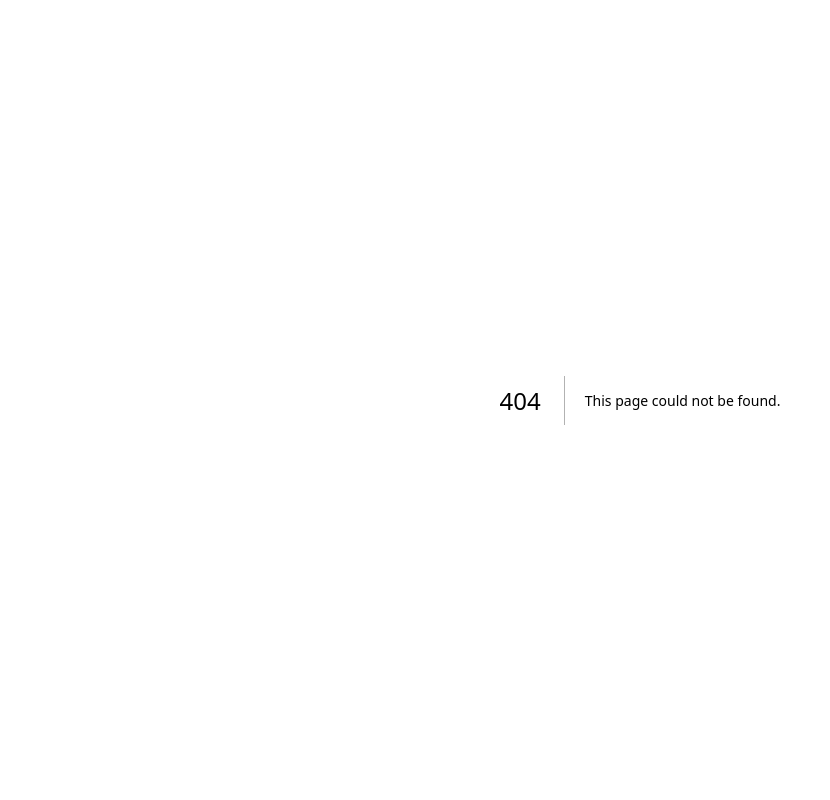
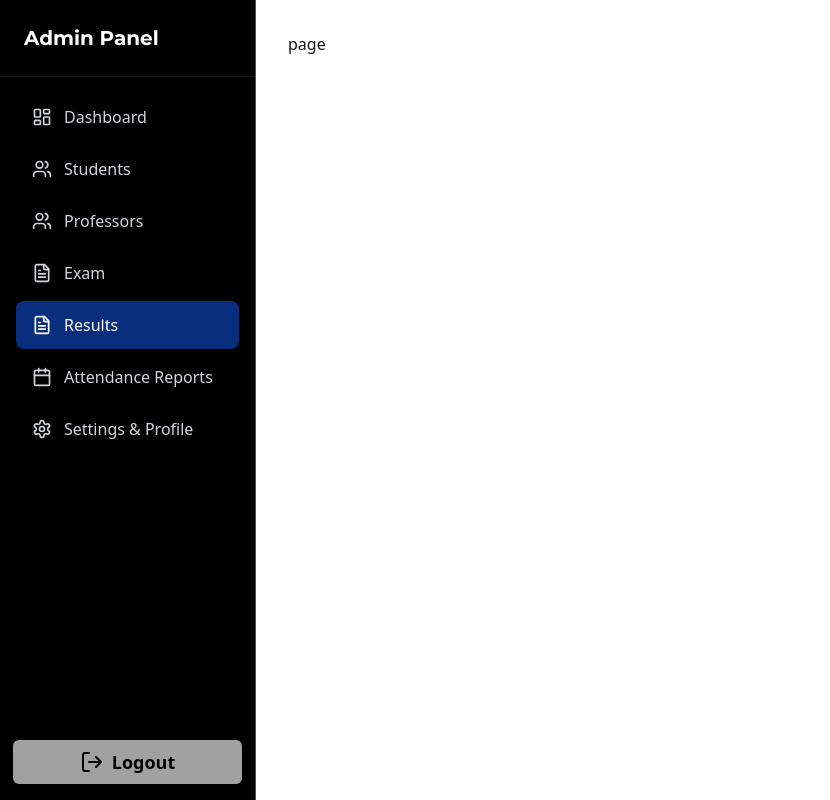
Before and after one commit to ayeman-07/AcadMate, a Next.js app: page /admin/results/1/1 in a window 1280 px wide. Before the commit this address had no page. Shown: the whole page, without its empty margins (0-830 px from the left). Built offline with nearby package versions, Linux system fonts and the light colour scheme; a web font is replaced by a local one.

Commit message:
feat: update SemesterCard routing; add dynamic base path for results and attendance sections feat: add attendance and results page components; implement basic structure for future development

```diff
--- /dev/null
+++ b/src/app/admin/attendance/[department]/[sem]/page.tsx
@@ -0,0 +1,9 @@
+import React from 'react'
+
+function page() {
+  return (
+    <div>page</div>
+  )
+}
+
+export default page
--- /dev/null
+++ b/src/app/admin/results/[department]/[sem]/page.tsx
@@ -0,0 +1,9 @@
+import React from 'react'
+
+function page() {
+  return (
+    <div>page</div>
+  )
+}
+
+export default page
--- a/src/components/students/SemesterCard.tsx
+++ b/src/components/students/SemesterCard.tsx
@@ -38,7 +38,14 @@ const SemesterCard: FC<SemesterCardProps> = ({
         ? actualDepartment.toLowerCase().replace(/\s+/g, "-")
         : deptSlug;
 
-    return `/admin/users/students/${finalDeptSlug}/${formattedSemester}`;
+    const basePath =
+      section === "results"
+        ? "/admin/results"
+        : section === "attendance"
+        ? "/admin/attendance"
+        : "/admin/users/students";
+
+    return `${basePath}/${finalDeptSlug}/${formattedSemester}`;
   };
 
   return (
```
